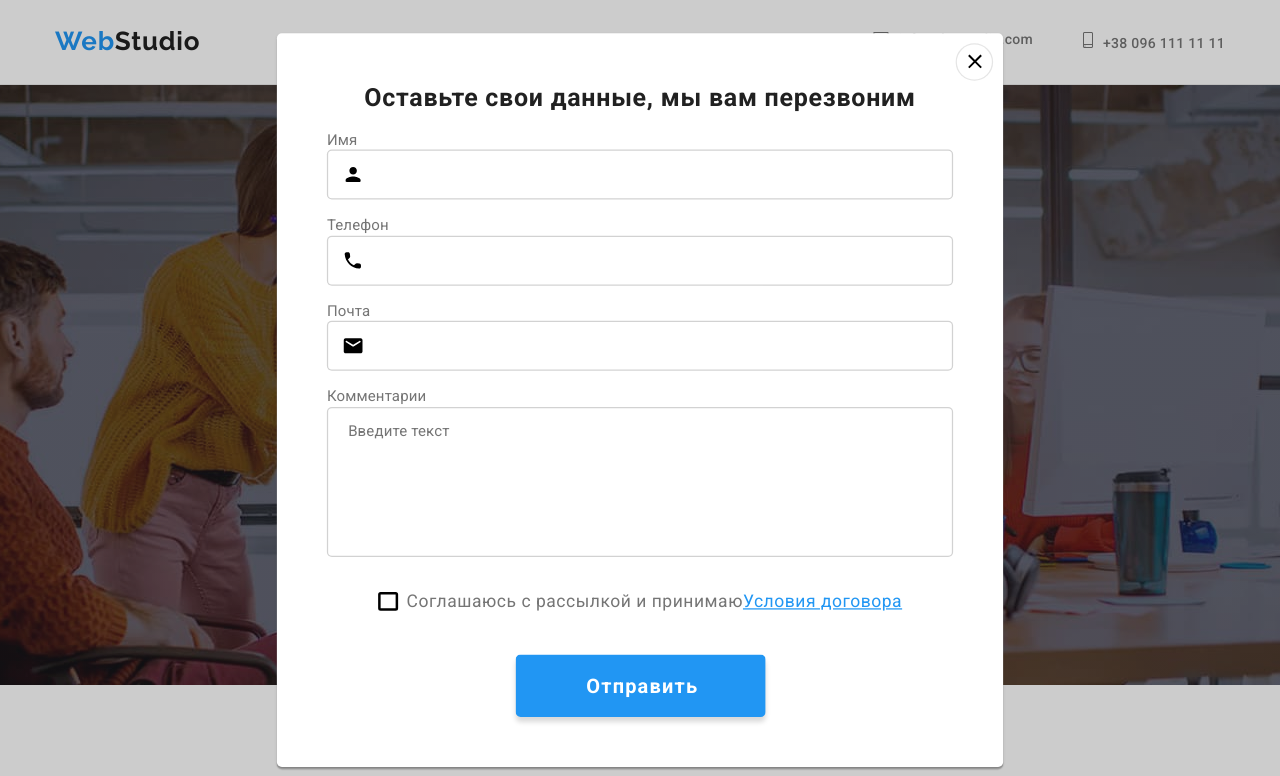
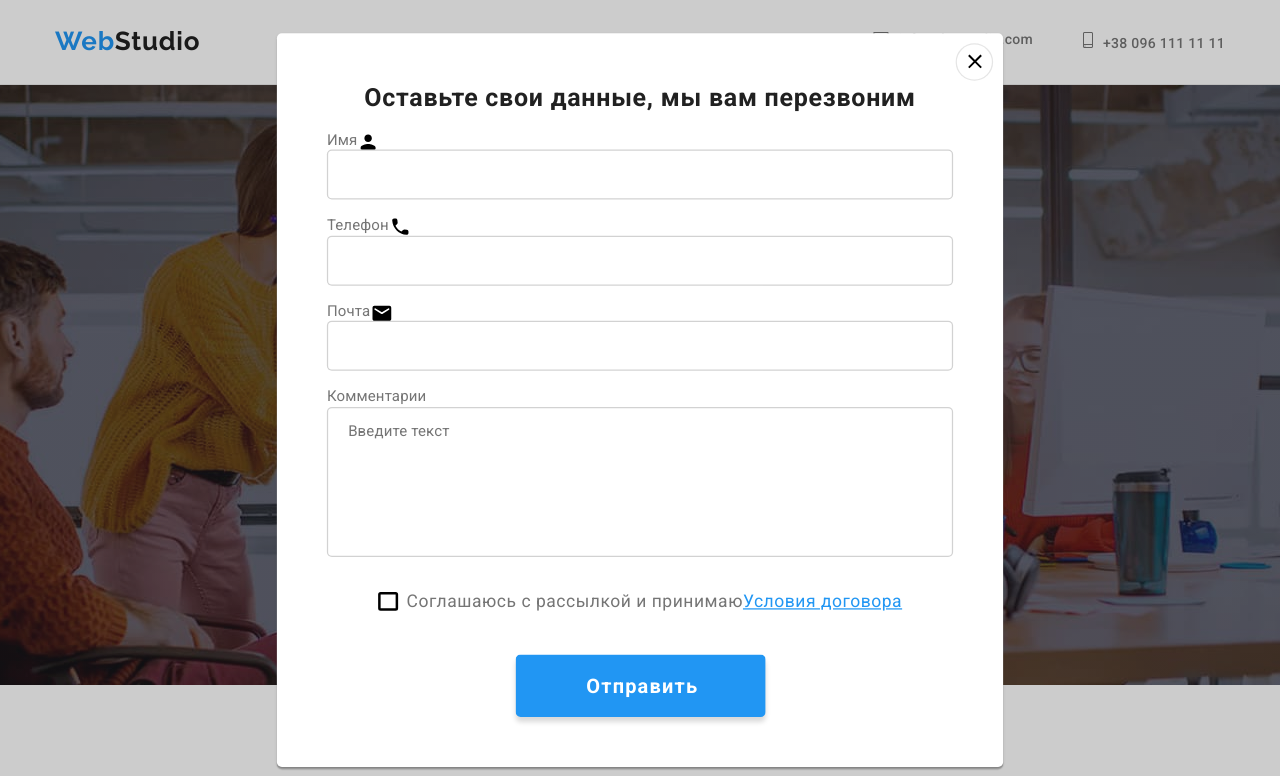
Before and after one commit to valerykyr23/goit-markup-hw-06, a plain HTML site: page index.html in a window 1280 px wide. Both pictures are taken after a click on the button "Заказать услугу". Shown: the top 776 px of the page. Drawn offline with nearby package versions, Linux system fonts and the light colour scheme.

Commit message:
Добавляет поправки

```diff
--- a/css/styles.css
+++ b/css/styles.css
@@ -905,7 +905,6 @@ textarea {
   transition-property: border-color;
   transition-duration: 250ms;
   transition-timing-function: cubic-bezier(0.4, 0, 0.2, 1);
-  padding-left: 40px;
 }
 
 .form-input:hover {
@@ -930,14 +929,14 @@ textarea {
   color: var(--accent-color);
 }
 
-.form-field {
+.input-icon-container {
   position: relative;
 }
 
 .modal-decoration-icon {
   position: absolute;
-  top: 11px;
-  left: 12px;
+  top: 0;
+  left: 0;
 }
 
 /* Оформление формы в футере */
--- a/index.html
+++ b/index.html
@@ -377,41 +377,24 @@
  <p class="title-modal-form">Оставьте свои данные, мы вам перезвоним</p>
 
 
-<label for="user-name" class="form-label">Имя</label>
- <div class="form-field">
-
-                 <input class="form-input" type="text" name="user_name" id="user-name">
-                <span ><svg class="modal-decoration-icon" width="18" height="18">
-                        <use href="./images/icon.svg.svg#icon-person-modal"></use>
-                    </svg></span>
-
-                </div>
+<label for="user-name" class="form-label"><span>Имя</span><span class="input-icon-container">
+    <input class="form-input" type="text" name="user_name" id="user-name">
+    <svg class="modal-decoration-icon" width="18" height="18">
+        <use href="./images/icon.svg.svg#icon-person-modal"></use>
+    </svg></span></label>
 
 
+                <label for="user-tel" class="form-label"><span>Телефон</span><span class="input-icon-container">
+                    <input class="form-input" type="tel" name="user_tel" id="user-tel">
+                    <svg class="modal-decoration-icon" width="18" height="18">
+                        <use href="./images/icon.svg.svg#icon-phone-modal"></use>
+                    </svg></span></label>
 
-                <label for="user-tel" class="form-label">Телефон</label>
-<div class="form-field">
-
-
-
-                <input  class="form-input" type="tel" name="user_tel" id="user-tel">
-            <span ><svg class="modal-decoration-icon" width="18" height="18">
-                    <use href="./images/icon.svg.svg#icon-phone-modal"></use>
-                </svg></span>
-
-            </div>
-
-
-            <label for="user-email" class="form-label">Почта</label>
-            <div class="form-field">
-
-
-                    <input   class="form-input"  type="email" name="user_email" id="user-email">
-                <span ><svg class="modal-decoration-icon"  width="18" height="18">
-                        <use href="./images/icon.svg.svg#icon-email-modal"></use>
-                    </svg></span>
-</div>
-
+            <label for="user-email" class="form-label"><span>Почта</span><span class="input-icon-container">
+                <input class="form-input" type="email" name="user_email" id="user-email">
+                <svg class="modal-decoration-icon" width="18" height="18">
+                    <use href="./images/icon.svg.svg#icon-email-modal"></use>
+                </svg></span></label>
 
 <label for="user-feedback" class="form-label">Комментарии</label>
 
```
